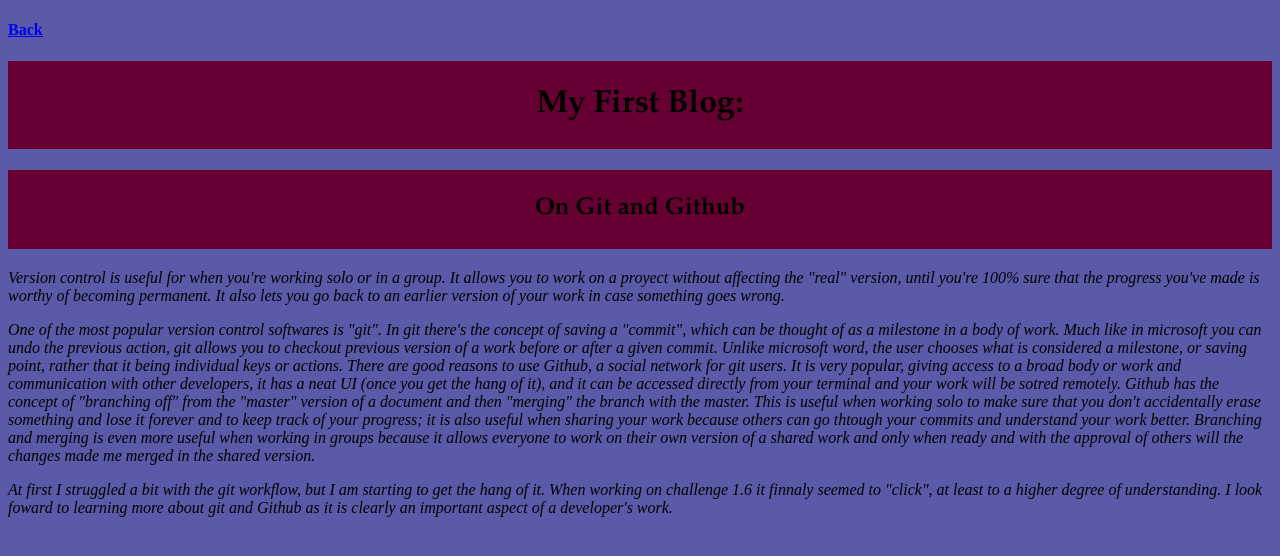
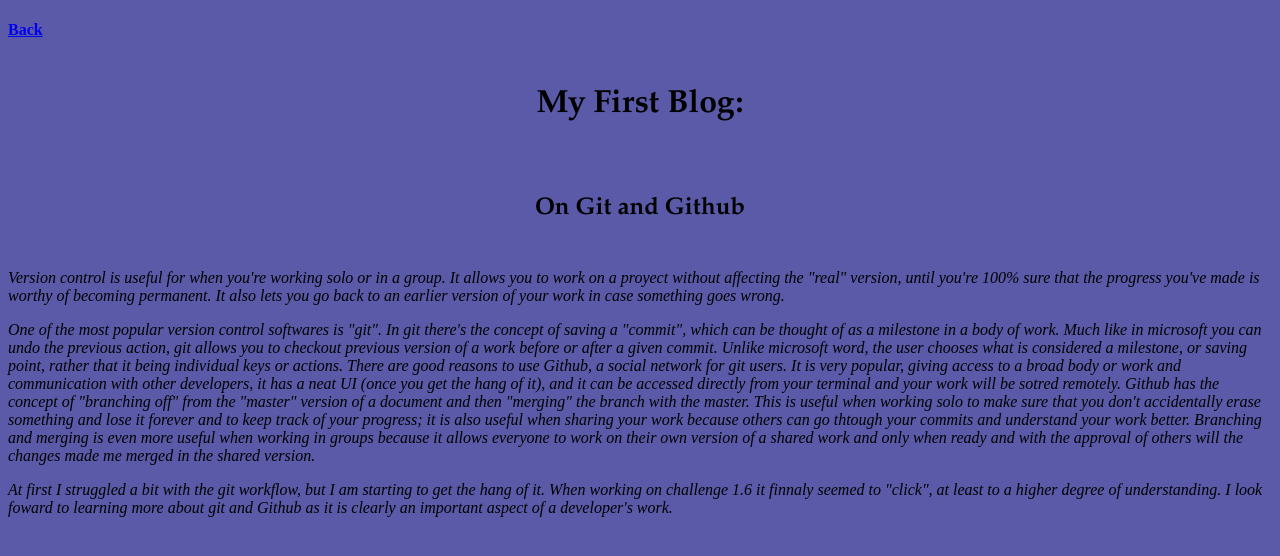
Before and after one commit to Norberto94/Norberto94.github.io, a plain HTML site: page blog/git.html in a window 1280 px wide. Drawn offline with Linux system fonts and the light colour scheme.

Commit message:
Update git.html

```diff
--- a/blog/git.html
+++ b/blog/git.html
@@ -9,8 +9,8 @@
 <main>
   <a href="http://Norberto94.github.io/blog/index2.html"><h4 id=back>Back</h4></a>
 
-  <h1>My First Blog:</h1>
-  <h2>On Git and Github</h2>
+  <h1 class="simple">My First Blog:</h1>
+  <h2 class="simple">On Git and Github</h2>
 
   <section>
     <p>
```
